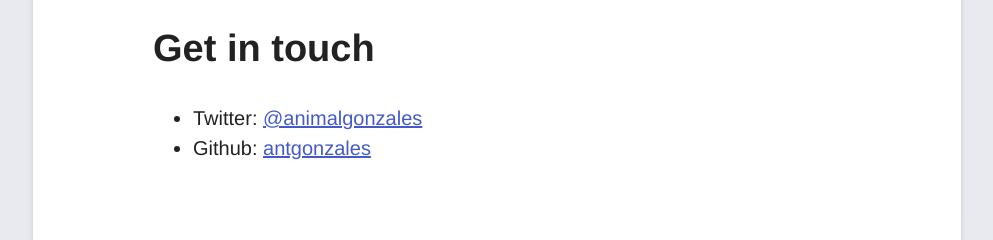
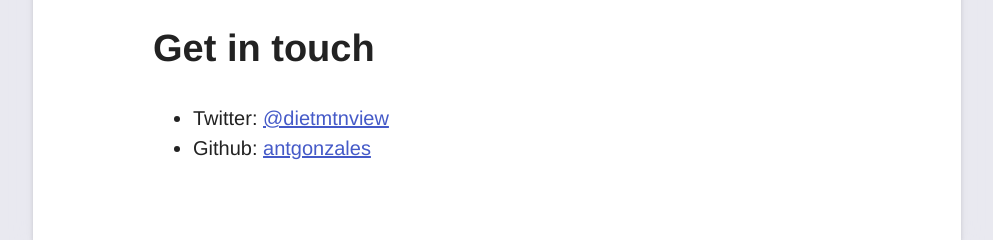
Before and after one commit to antgonzales/antgonzales.github.io, a Jekyll site: the page built from about.md, in a window 1280 px wide and 900 px high, scrolled down 2312 px. Shown: the part 657-897 px from the top of the window, without its empty margins (143-1136 px from the left). Built offline with Jekyll 4.4.1, drawn with Linux system fonts in a browser that asks for light colours.

Commit message:
Update contacts.yml

```diff
--- a/_data/contacts.yml
+++ b/_data/contacts.yml
@@ -1,5 +1,5 @@
-- link: 'https://twitter.com/animalgonzales'
-  username: '@animalgonzales'
+- link: 'https://twitter.com/dietmtnview'
+  username: '@dietmtnview'
   title: 'Twitter'
 
 - link: 'https://github.com/antgonzales'
```
